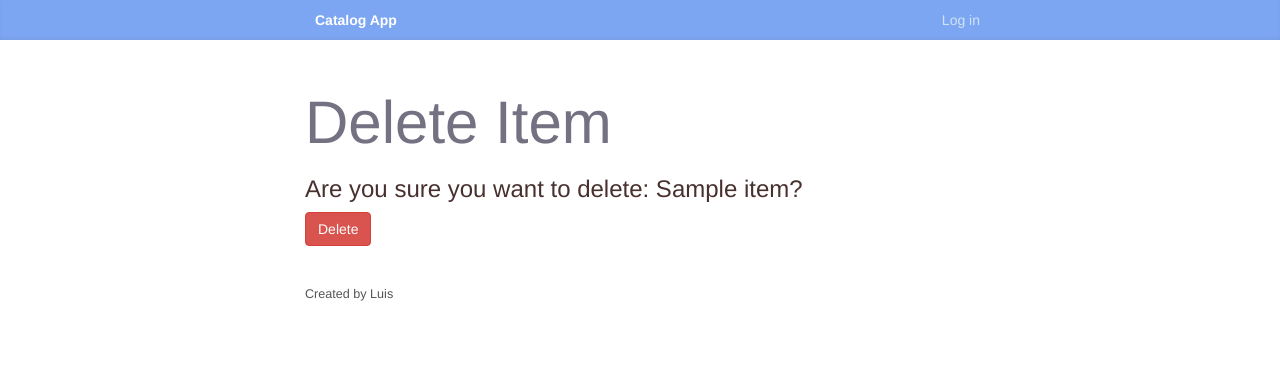
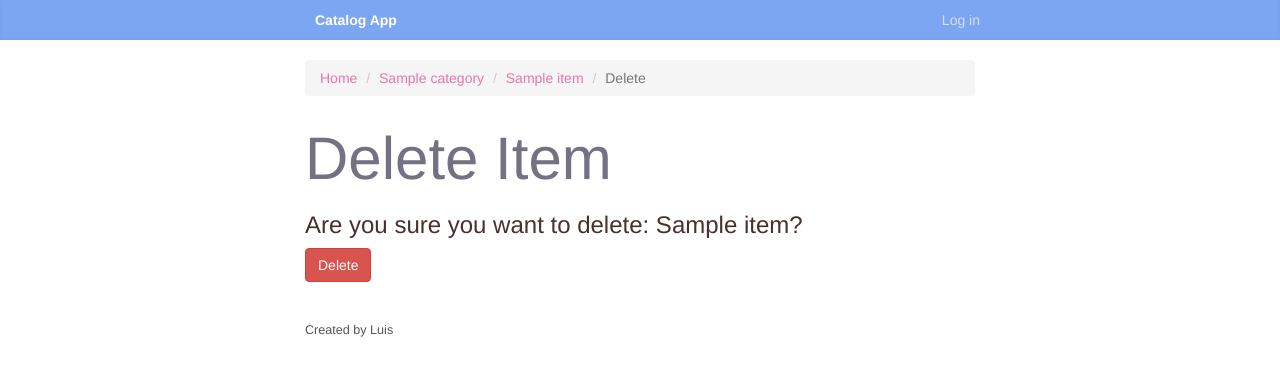
Before and after one commit to luis-rubio/item-catalog-app, a Flask app: template templates/item_delete.html in a window 1280 px wide. Shown: the top 376 px of the page. Run offline with Flask 2, Linux system fonts and the light colour scheme; the template is opened without the code that fills it: most values are stand-ins (such as "Sample title", 1, 10 or a date in 2020); some libraries are stand-ins or nearby versions.

Commit message:
Add breadcrumbs to each template

```diff
--- a/app.py
+++ b/app.py
@@ -242,7 +242,7 @@ def newItem(category_slug):
         session.commit()
         return redirect(url_for('showCategory', category_slug=category.slug))
     else:
-        return render_template('item_new.html')
+        return render_template('item_new.html', category=category)
 
 @app.route('/catalog/<category_slug>/<int:item_id>/')
 def showItem(category_slug, item_id):
--- a/templates/category_delete.html
+++ b/templates/category_delete.html
@@ -2,6 +2,11 @@
 
 {% block body %}
 <div class="app-header">
+  <ul class="breadcrumb">
+    <li><a href="{{ url_for('indexCatalog') }}">Home</a></li>
+    <li><a href="{{url_for('showCategory', category_slug = category.slug)}}">{{ category.name }}</a></li>
+    <li class="active">Delete</li>
+  </ul>
   <h1 class="app-title">Delete Category</h1>
 </div>
 <h3>Are you sure you want to delete: {{ category.name }}?</h3>
--- a/templates/category_edit.html
+++ b/templates/category_edit.html
@@ -2,6 +2,11 @@
 
 {% block body %}
 <div class="app-header">
+  <ul class="breadcrumb">
+    <li><a href="{{ url_for('indexCatalog') }}">Home</a></li>
+    <li><a href="{{url_for('showCategory', category_slug = category.slug)}}">{{ category.name }}</a></li>
+    <li class="active">Edit</li>
+  </ul>
   <h1 class="app-title">Edit c:{{ category.name }}</h1>
 </div>
 <form action="#" method="post">
--- a/templates/category_new.html
+++ b/templates/category_new.html
@@ -2,6 +2,10 @@
 
 {% block body %}
 <div class="app-header">
+  <ul class="breadcrumb">
+    <li><a href="{{ url_for('indexCatalog') }}">Home</a></li>
+    <li class="active">Add Category</li>
+  </ul>
   <h1 class="app-title">Add Category</h1>
 </div>
 <form action="#" method="post">
--- a/templates/category_show.html
+++ b/templates/category_show.html
@@ -2,6 +2,10 @@
 
 {% block body %}
 <div class="app-header">
+  <ul class="breadcrumb">
+    <li><a href="{{ url_for('indexCatalog') }}">Home</a></li>
+    <li class="active">{{ category.name }}</li>
+  </ul>
   <h1 class="app-title">c/{{ category.name }}</h1>
   <p class="lead app-description">
     <a href="{{url_for('newItem', category_slug = category.slug)}}" class="btn btn-lg btn-default">
--- a/templates/index.html
+++ b/templates/index.html
@@ -2,6 +2,9 @@
 {% block body %}
 
 <div class="app-header">
+  <ul class="breadcrumb">
+    <li class="active">Home</li>
+  </ul>
   <h1 class="app-title">Catalog</h1>
   <p class="lead app-description">
     <a href="{{url_for('newCategory')}}" class="btn btn-lg btn-default">Add Category</a>
--- a/templates/item_delete.html
+++ b/templates/item_delete.html
@@ -2,6 +2,12 @@
 
 {% block body %}
 <div class="app-header">
+  <ul class="breadcrumb">
+    <li><a href="{{ url_for('indexCatalog') }}">Home</a></li>
+    <li><a href="{{url_for('showCategory', category_slug = category.slug)}}">{{ category.name }}</a></li>
+    <li><a href="{{url_for('showItem', category_slug = category.slug, item_id = item.id)}}">{{ item.name }}</a></li>
+    <li class="active">Delete</li>
+  </ul>
   <h1 class="app-title">Delete Item</h1>
 </div>
 <h3>Are you sure you want to delete: {{ item.name }}?</h3>
--- a/templates/item_edit.html
+++ b/templates/item_edit.html
@@ -2,6 +2,12 @@
 
 {% block body %}
 <div class="app-header">
+  <ul class="breadcrumb">
+    <li><a href="{{ url_for('indexCatalog') }}">Home</a></li>
+    <li><a href="{{url_for('showCategory', category_slug = category.slug)}}">{{ category.name }}</a></li>
+    <li><a href="{{url_for('showItem', category_slug = category.slug, item_id = item.id)}}">{{ item.name }}</a></li>
+    <li class="active">Edit</li>
+  </ul>
   <h1 class="app-title">Edit Item - {{ item.name }}</h1>
 </div>
 <form action="#" method="post">
--- a/templates/item_new.html
+++ b/templates/item_new.html
@@ -2,6 +2,11 @@
 
 {% block body %}
 <div class="app-header">
+  <ul class="breadcrumb">
+    <li><a href="{{ url_for('indexCatalog') }}">Home</a></li>
+    <li><a href="{{url_for('showCategory', category_slug = category.slug)}}">{{ category.name }}</a></li>
+    <li class="active">Add Item</li>
+  </ul>
   <h1 class="app-title">Add New Item</h1>
 </div>
 <form action="#" method="post">
--- a/templates/users.html
+++ b/templates/users.html
@@ -4,6 +4,7 @@
 {{ i.name }}
 {{ i.email }}
 {{ i.picture }}
+<br>
 
 
 {% endfor %}
```
Also changed, not shown: templates/item_show.html (+6 -1 lines), templates/login.html (+12 -0 lines).
